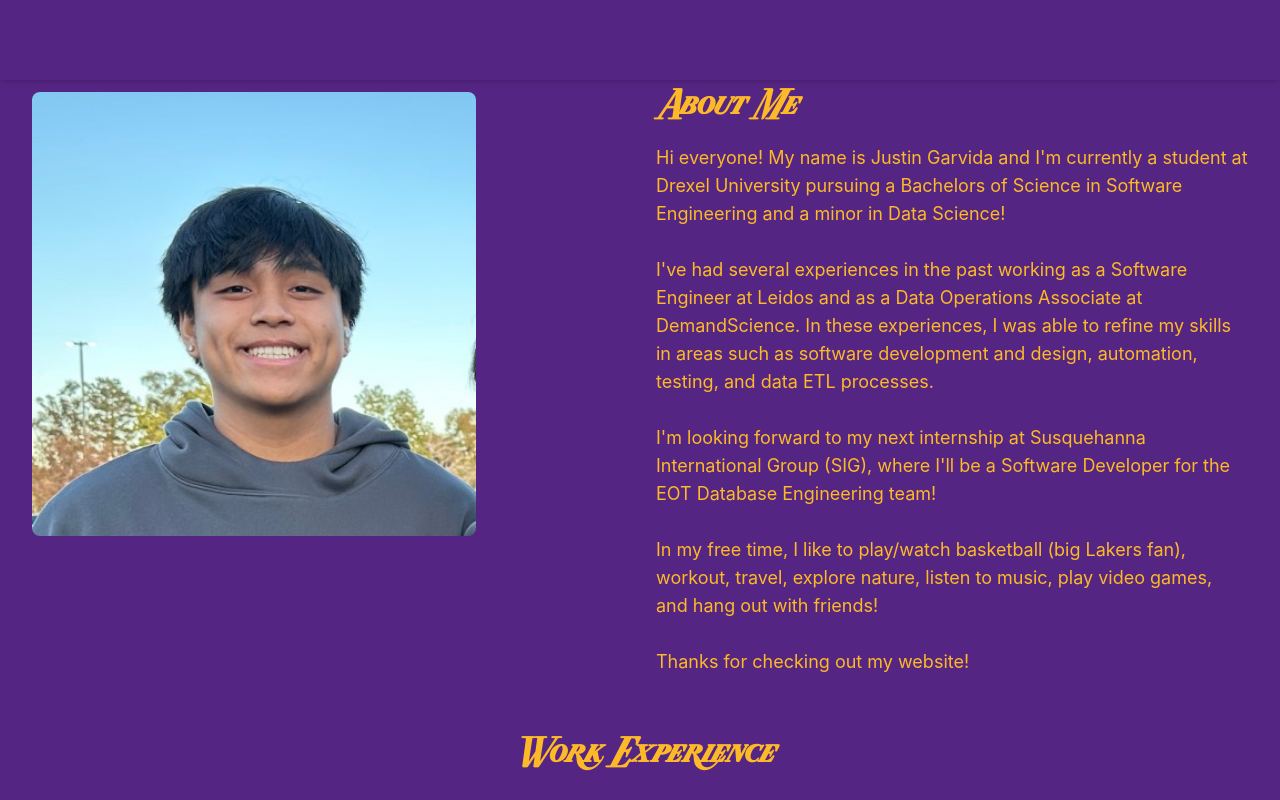
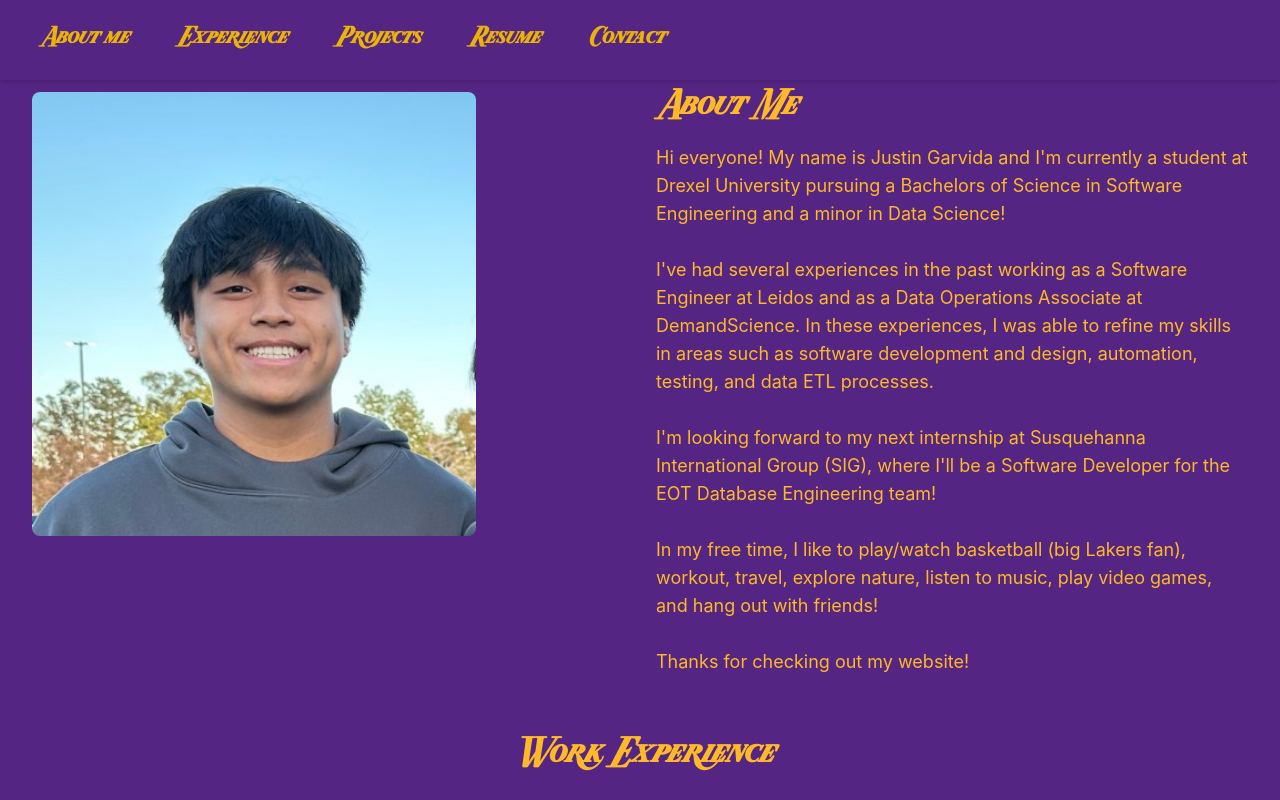
Before and after one commit to JustinGarvida/portfolio, a React (Create React App) app in the folder portfolio/: page / in a window 1280 px wide. Shown: the top 800 px of the page. Built offline with nearby package versions, Linux system fonts and the light colour scheme; the HTML template or start-up script is replaced by a standard one.

Commit message:
fixed bug within navbar styling

```diff
--- a/portfolio/src/components/Navbar.jsx
+++ b/portfolio/src/components/Navbar.jsx
@@ -1,41 +1,92 @@
-import React, { useState } from 'react';
+import React, { useState, useEffect } from "react";
 
 function Navbar() {
-  const [isOpen, setIsOpen] = useState(false);
+  const [isOpen, setIsOpen] = useState(false); // Dropdown menu state
+  const [isLargeScreen, setIsLargeScreen] = useState(true); // Tracks screen size
+
+  // Check for large screen dynamically
+  useEffect(() => {
+    const handleResize = () => {
+      setIsLargeScreen(window.innerWidth >= 1024); // `lg` breakpoint
+      if (window.innerWidth >= 1024) {
+        setIsOpen(false); // Ensure dropdown is closed on large screens
+      }
+    };
+
+    handleResize(); // Initial check
+    window.addEventListener("resize", handleResize);
+
+    return () => {
+      window.removeEventListener("resize", handleResize);
+    };
+  }, []);
 
   const handleScroll = (id) => {
-    setIsOpen(false);
+    setIsOpen(false); // Close dropdown on option click
     const element = document.getElementById(id);
     if (element) {
-      const navbarHeight = 60;
+      const navbarHeight = 60; // Adjust based on your actual navbar height
       const elementPosition = element.getBoundingClientRect().top + window.scrollY;
       window.scrollTo({
         top: elementPosition - navbarHeight,
-        behavior: 'smooth',
+        behavior: "smooth",
       });
     }
   };
 
   return (
     <nav className="fixed top-0 left-0 right-0 bg-primary shadow-md z-50">
-      <div className="w-full flex justify-center items-center px-4 h-15 lg:h-20">
-        <button onClick={() => setIsOpen(!isOpen)} className="text-yellow-500 lg:hidden z-30">
-          {/* Hamburger Icon */}
-          <svg className="h-6 w-6" fill="none" stroke="currentColor" viewBox="0 0 24 24" xmlns="http://www.w3.org/2000/svg">
-            <path strokeLinecap="round" strokeLinejoin="round" strokeWidth="2" d="M4 6h16M4 12h16m-7 6h7"></path>
+      <div className="w-full flex justify-between items-center px-4 h-15 lg:h-20">
+        {/* Hamburger Button (Visible on small screens) */}
+        {!isLargeScreen && (
+          <button
+            onClick={() => setIsOpen(!isOpen)}
+            className="text-yellow-500 lg:hidden z-30"
+          >
+            <svg
+              className="h-6 w-6"
+              fill="none"
+              stroke="currentColor"
+              viewBox="0 0 24 24"
+              xmlns="http://www.w3.org/2000/svg"
+            >
+              <path
+                strokeLinecap="round"
+                strokeLinejoin="round"
+                strokeWidth="2"
+                d="M4 6h16M4 12h16m-7 6h7"
+              ></path>
             </svg>
           </button>
-        <ul className={`flex flex-col lg:flex-row justify-center items-center list-none m-0 p-0 bg-primary w-full absolute lg:static transition-all duration-300 ease-in-out overflow-y-auto ${isOpen ? 'top-[calc(100%-1px)] lg:top-0 h-auto max-h-[calc(100vh-60px)]' : 'top-[-1000px] h-0'}`}>
-          {['about me', 'experience', 'Projects', 'resume', 'contact'].map((section) => (
+        )}
+
+        {/* Navbar Links */}
+        <ul
+          className={`${
+            isLargeScreen
+              ? "flex flex-row" // Horizontal layout for large screens
+              : `absolute top-full left-0 w-full bg-primary transition-all duration-300 ease-in-out ${
+                  isOpen
+                    ? "opacity-100 visible max-h-screen overflow-y-auto"
+                    : "opacity-0 invisible max-h-0"
+                }`
+          } justify-center items-center list-none m-0 p-0 lg:static`}
+        >
+          {["about-me", "experience", "Projects", "resume", "contact"].map(
+            (section) => (
               <li key={section} className="mx-6 my-2 lg:my-0">
                 <h2
                   className="text-yellow-500 text-lg lg:text-xl font-bold cursor-pointer hover:text-opacity-80"
                   onClick={() => handleScroll(section)}
                 >
-                {section.charAt(0).toUpperCase() + section.slice(1)}
+                  {section
+                    .replace("-", " ")
+                    .charAt(0)
+                    .toUpperCase() + section.replace("-", " ").slice(1)}
                 </h2>
               </li>
-          ))}
+            )
+          )}
         </ul>
       </div>
     </nav>
--- a/portfolio/src/pages/About.jsx
+++ b/portfolio/src/pages/About.jsx
@@ -2,7 +2,7 @@ import React from 'react';
 
 const Welcome = () => {
   return (
-    <section id="about me" className="grid grid-cols-1 md:grid-cols-2 gap-8 p-8"> {/* Grid layout for responsiveness */}
+    <section id="about-me" className="grid grid-cols-1 md:grid-cols-2 gap-8 p-8"> {/* Grid layout for responsiveness */}
       <img
         src={require('../images/justin_linkedin.jpeg')}
         alt="Justin Garvida"
```
Lines whose indentation alone changed are shown as unchanged.
